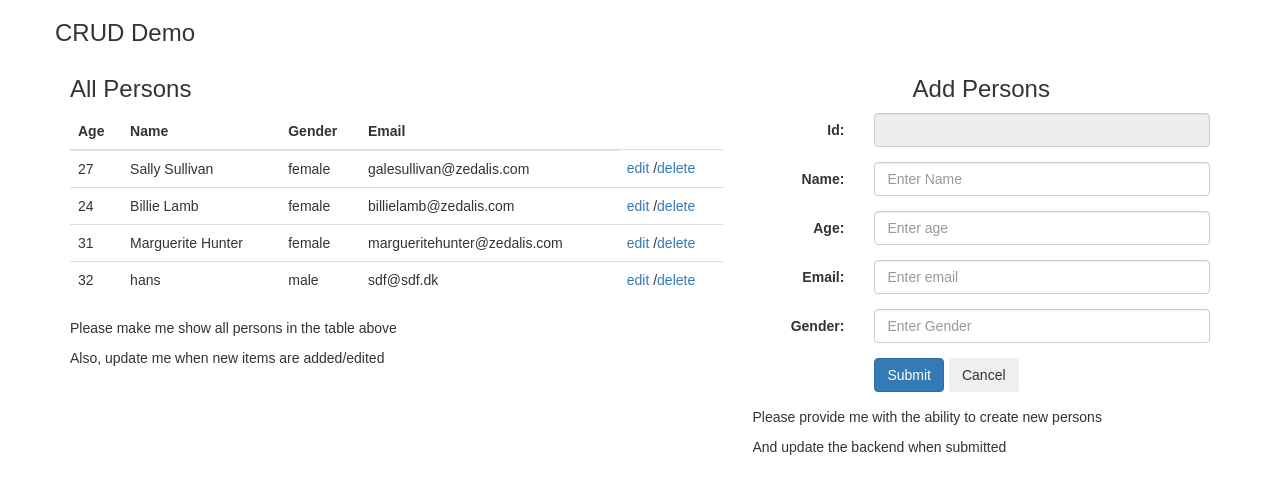
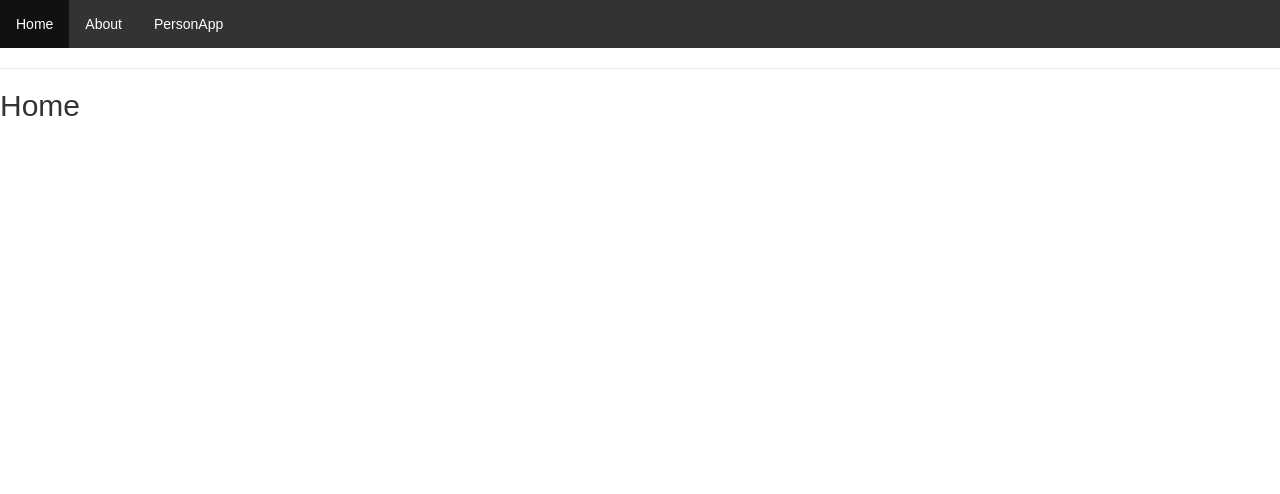
Before and after one commit to dat3startcode/react-crud-rest-exercise, a React (Create React App) app: page / in a window 1280 px wide. Shown: the top 494 px of the page. Built offline with nearby package versions, Linux system fonts and the light colour scheme; data requests are answered from the project's data file.

Commit message:
first commit on routing app

```diff
--- a/package.json
+++ b/package.json
@@ -6,6 +6,7 @@
     "json-server": "^0.15.1",
     "react": "^16.11.0",
     "react-dom": "^16.11.0",
+    "react-router-dom": "^5.2.0",
     "react-scripts": "3.2.0"
   },
   "scripts": {
--- /dev/null
+++ b/src/components/App_routing.js
@@ -0,0 +1,92 @@
+import React, { useState, useEffect } from "react";
+import PersonApp from './App';
+// import '../style1.css';
+import '../style2.css';
+import {
+    BrowserRouter as Router,
+    Switch,
+    Route,
+    Link,
+    NavLink
+  } from "react-router-dom";
+
+  // This site has 3 pages, all of which are rendered
+  // dynamically in the browser (not server rendered).
+  //
+  // Although the page does not ever refresh, notice how
+  // React Router keeps the URL up to date as you navigate
+  // through the site. This preserves the browser history,
+  // making sure things like the back button and bookmarks
+  // work properly.
+
+  export default function BasicExample(props) {
+    return (
+      <Router className="content">
+       <Header/>
+
+          {/*
+            A <Switch> looks through all its children <Route>
+            elements and renders the first one whose path
+            matches the current URL. Use a <Switch> any time
+            you have multiple routes, but you want only one
+            of them to render at a time
+          */}
+          <Switch>
+            <Route exact path="/">
+              <Home />
+            </Route>
+            <Route path="/about">
+              <About />
+            </Route>
+            <Route path="/personapp">
+              <PersonApp apiFacade={props.apiFacade}/>
+            </Route>
+          </Switch>
+      </Router>
+    );
+  }
+
+  // You can think of these components as "pages"
+  // in your app.
+
+  function Home() {
+    return (
+      <div>
+        <h2>Home</h2>
+      </div>
+    );
+  }
+  function Header() {
+      return (
+        <>
+        <ul className="header">
+          <li>
+            <NavLink exact activeClassName="selected" to="/">Home</NavLink>
+          </li>
+          <li>
+            <NavLink activeClassName="selected" to="/about">About</NavLink>
+          </li>
+          <li>
+            <NavLink activeClassName="selected" to="/personapp">PersonApp</NavLink>
+          </li>
+        </ul>
+
+        <hr />
+        </>
+      );
+  }
+  function About() {
+    return (
+      <div>
+        <h2>About</h2>
+      </div>
+    );
+  }
+
+  function Dashboard() {
+    return (
+      <div>
+        <h2>Dashboard</h2>
+      </div>
+    );
+  }
--- a/src/index.js
+++ b/src/index.js
@@ -2,6 +2,7 @@ import React from 'react';
 import ReactDOM from 'react-dom';
 import './styles/index.css';
 import App from "./components/App"
+import AppRouting from "./components/App_routing"
 import apiFacade from "./apiFacade";
 
-ReactDOM.render(<App apiFacade={apiFacade}/>, document.getElementById('root'));
+ReactDOM.render(<AppRouting apiFacade={apiFacade}/>, document.getElementById('root'));
--- /dev/null
+++ b/src/style1.css
@@ -0,0 +1,37 @@
+/*
+This is the Full-height Fixed Vertical Navbar
+From here https://www.w3schools.com/css/css_navbar.asp
+*/
+
+ul.header {
+    list-style-type: none;
+    margin: 0;
+    padding: 0;
+    width: 25%;
+    background-color: #f1f1f1;
+    position: fixed;
+    height: 100%;
+    overflow: auto;
+  }
+
+  ul.header li a {
+    display: block;
+    color: #000;
+    padding: 8px 16px;
+    text-decoration: none;
+  }
+
+  ul.header li a.active {
+    background-color: #4caf50;
+    color: white;
+  }
+
+  ul.header li a:hover:not(.active) {
+    background-color: #555;
+    color: white;
+  }
+  .content {
+    margin-left: 25%;
+    padding: 1px 16px;
+    height: 1000px;
+  }
--- /dev/null
+++ b/src/style2.css
@@ -0,0 +1,31 @@
+/*
+This is the Horizontal Navigation Bar Example with Active/Current Navigation Link
+From here https://www.w3schools.com/css/css_navbar.asp
+*/
+
+ul.header {
+    list-style-type: none;
+    margin: 0;
+    padding: 0;
+    overflow: hidden;
+    background-color: #333;
+  }
+
+  ul.header li {
+    float: left;
+  }
+
+  ul.header li a {
+    display: block;
+    color: white;
+    text-align: center;
+    padding: 14px 16px;
+    text-decoration: none;
+  }
+  ul.header li a:hover:not(.active) {
+    background-color: #111;
+  }
+
+  .selected {
+    background-color: #4caf50;
+  }
```
Also changed, not shown: 1 other file (tests, documents, lock files or other folders).
